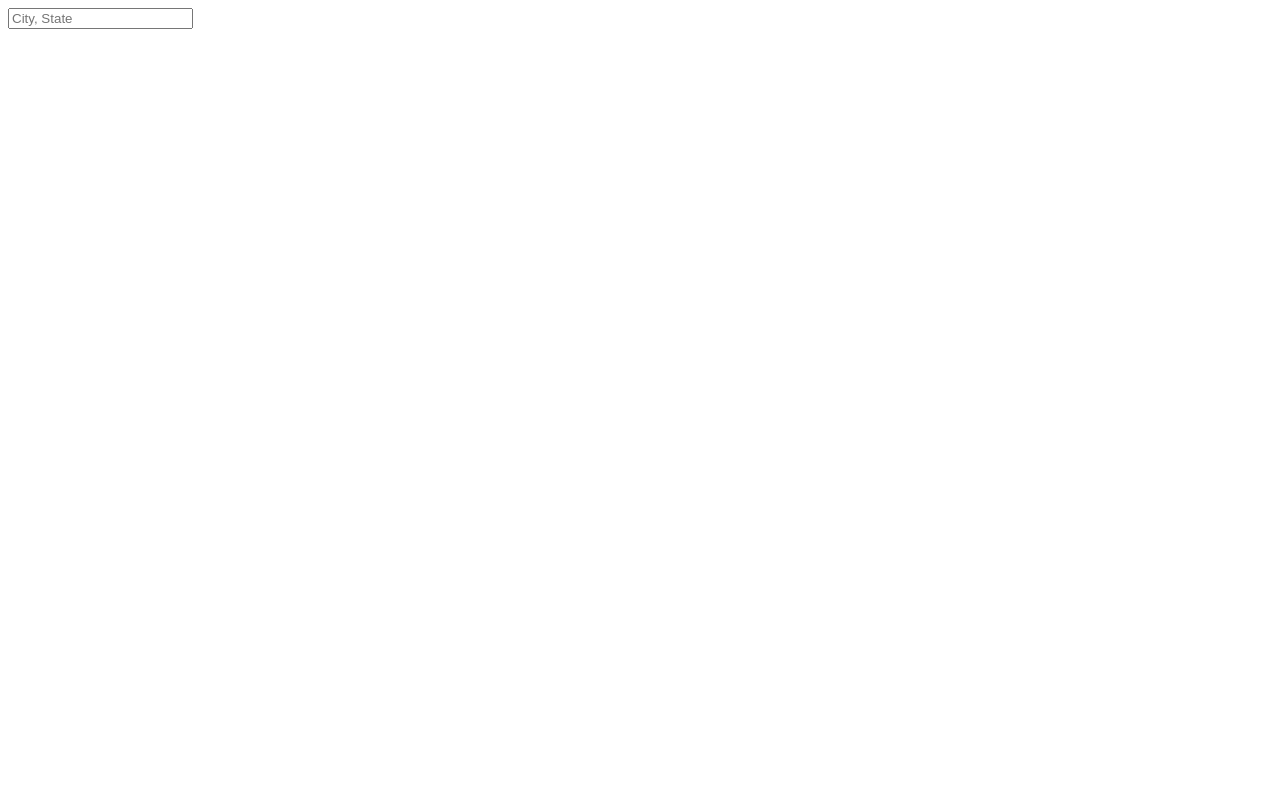
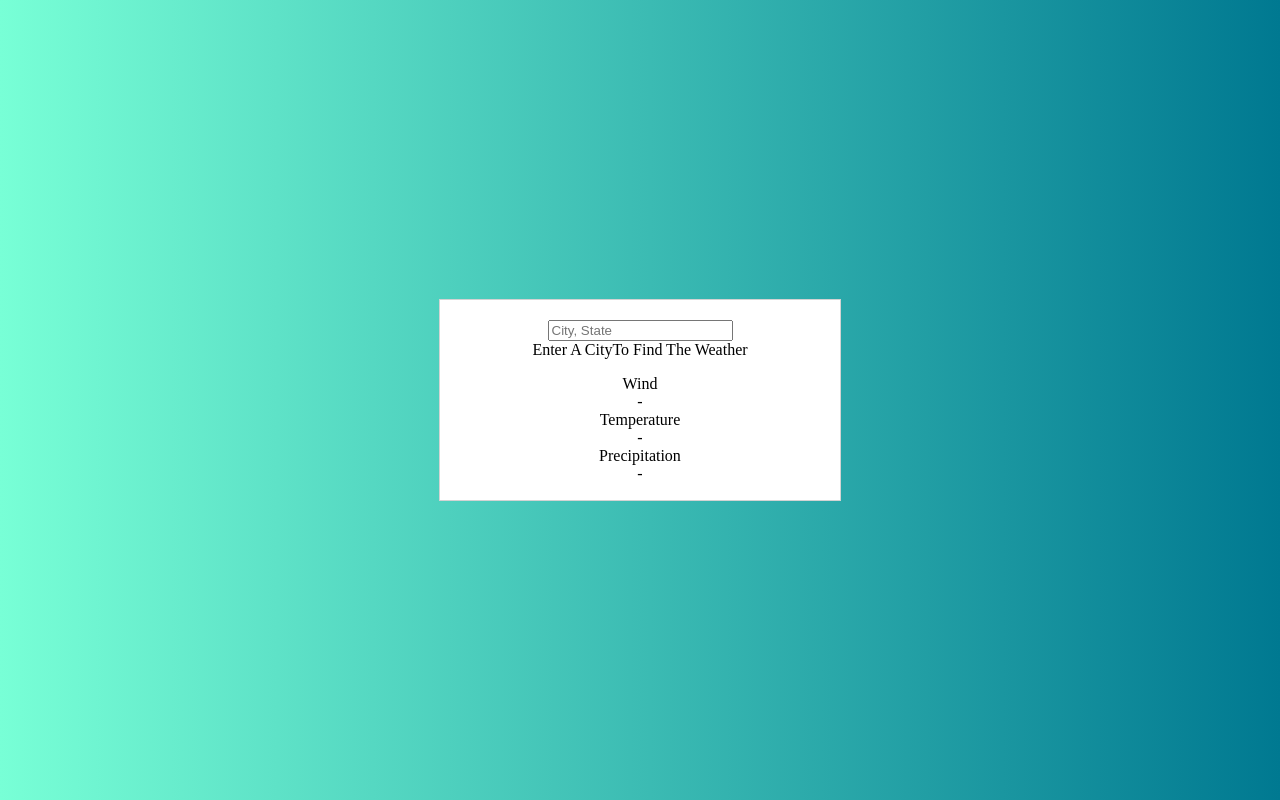
Before and after one commit to mlymolina/my-miniapps, a website: page WeatherApp/public/index.html in a window 1280 px wide. Drawn offline with nearby package versions, Linux system fonts and the light colour scheme.

Commit message:
added some html element and css styling

```diff
--- a/WeatherApp/public/index.css
+++ b/WeatherApp/public/index.css
@@ -0,0 +1,33 @@
+body {
+  height: 100%;
+  display: flex;
+  align-items: center;
+  justify-content: center;
+  background: #007991;  /* fallback for old browsers */
+  background: -webkit-linear-gradient(to right, #78ffd6, #007991);  /* Chrome 10-25, Safari 5.1-6 */
+  background: linear-gradient(to right, #78ffd6, #007991); /* W3C, IE 10+/ Edge, Firefox 16+, Chrome 26+, Opera 12+, Safari 7+ */
+}
+
+#app {
+  width: 400px;
+  height: 200px;
+  position: absolute;
+  left: 50%;
+  top: 50%;
+  -webkit-transform: translate(-50%, -50%);
+  transform: translate(-50%, -50%);
+  border: 0.5px solid lightgray;
+  text-align: center;
+  background-color: white;
+}
+
+#location-search {
+  margin-top: 20px;
+}
+
+ul {
+  list-style-type: none;
+}
+ul, li {
+  padding: 0;
+}
--- a/WeatherApp/public/index.html
+++ b/WeatherApp/public/index.html
@@ -6,20 +6,30 @@
   <meta http-equiv='X-UA-Compatible' content='ie=edge'>
   <link rel="stylesheet" href="./index.css">
   <title>Weather App</title>
-  <script src="https://ajax.googleapis.com/ajax/libs/jquery/3.4.0/jquery.min.js"></script>
+  <script src='https://ajax.googleapis.com/ajax/libs/jquery/3.4.0/jquery.min.js'></script>
 </head>
 <body>
   <div id='app'>
-    <div id='location'>
+    <div id='location-search'>
       <input type='text' id='city-search' data-city-search placeholder='City, State' required>
     </div>
-
-    <!-- <div id='date-month'>
-      <input type='date' id='month-year' required>
-    </div> -->
-    <div class='calendar-by-month'>
-
-    <div>
+    <div id='current-location'>Enter A City<span>To Find The Weather</span></div>
+    <div id='weather'>
+      <ul>
+        <li class='weather-info' id='wind'>
+          <div>Wind</div>
+          <div id='wind-value'>-</div>
+        </li>
+        <li class='weather-info' id= 'temperature'>
+          <div>Temperature</div>
+          <div id='temperature-value'>-</div>
+        </li>
+        <li class='weather-info' id='precipitation'>
+            <div id='prep-value'>Precipitation</div>
+            <div>-</div>
+        </li>
+      </ul>
+    </div>
   </div>
   <script src='./index.js'></script>
 </body>
```
